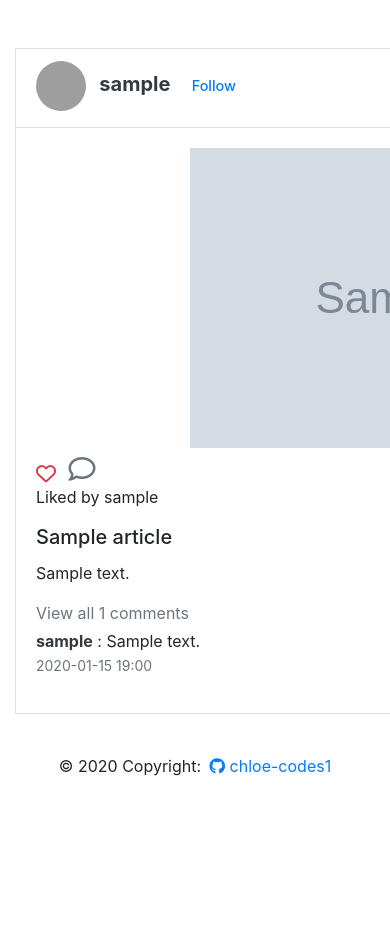
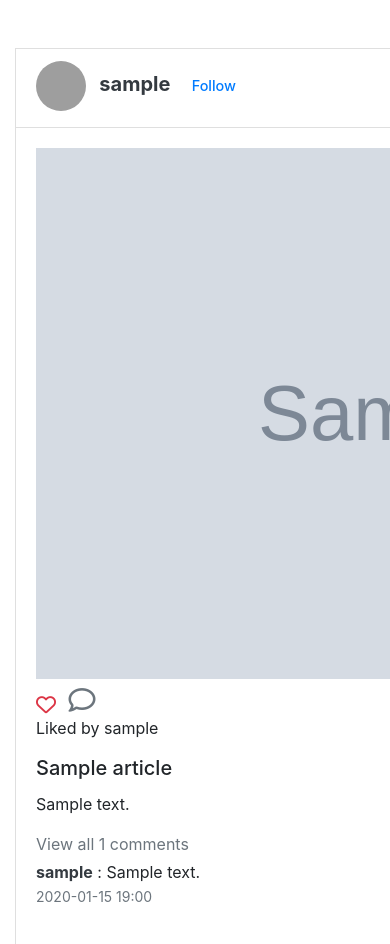
Before and after one commit to chloe-codes1/gram-gram, a Django app: page / in a window 390 px wide; the page is wider, and only the part inside the window is pictured. Shown: the part 120-1064 px from the top of that part. Before the commit the page ends 896 px from the top of that part, so only its background shows below. Run offline with Django 3.2, Linux system fonts and the light colour scheme; tables that the repository leaves empty hold one stand-in row (values such as "Sample post"); grey boxes marked "Sample" are stand-in pictures; parts of the project's set-up code (start-up, migrations or seed data) failed here and were passed over; some libraries are stand-ins or nearby versions; grey boxes are pictures that could not be loaded.

Commit message:
Modify profile page view to be responsive

```diff
--- a/accounts/templates/accounts/profile.html
+++ b/accounts/templates/accounts/profile.html
@@ -60,9 +60,9 @@
 
 <div class="row">
 {% for article in person.article_set.all%}
-  <div class="col-lg-4 col-md-12 d-flex align-items-center">
+  <div class="col-4 d-flex align-items-center">
     <a href="{% url 'articles:comments' article.pk %}">
-        <img src="{{article.image_thumbnail.url}}" class="pb-2" width="350"/>
+        <img src="{{article.image_thumbnail.url}}" class="pb-2" width="100%"/>
     </a>
   </div>
 
--- a/articles/templates/articles/index.html
+++ b/articles/templates/articles/index.html
@@ -58,7 +58,7 @@
   {% include '_deletemodal.html'%}
 
   <div class="card-body col-12">
-    <img src="{{article.image_thumbnail.url}}" class="d-block m-auto pb-2"/>
+    <img src="{{article.image_thumbnail.url}}" class="pb-2" width="100%"/>
   <div>
     <span>{% include 'articles/like.html'%}</span>
     <span><a href="{% url 'articles:comments' article.pk %}"><i class="far fa-comment text-secondary" style='font-size:27px'></i></a></span>
```
